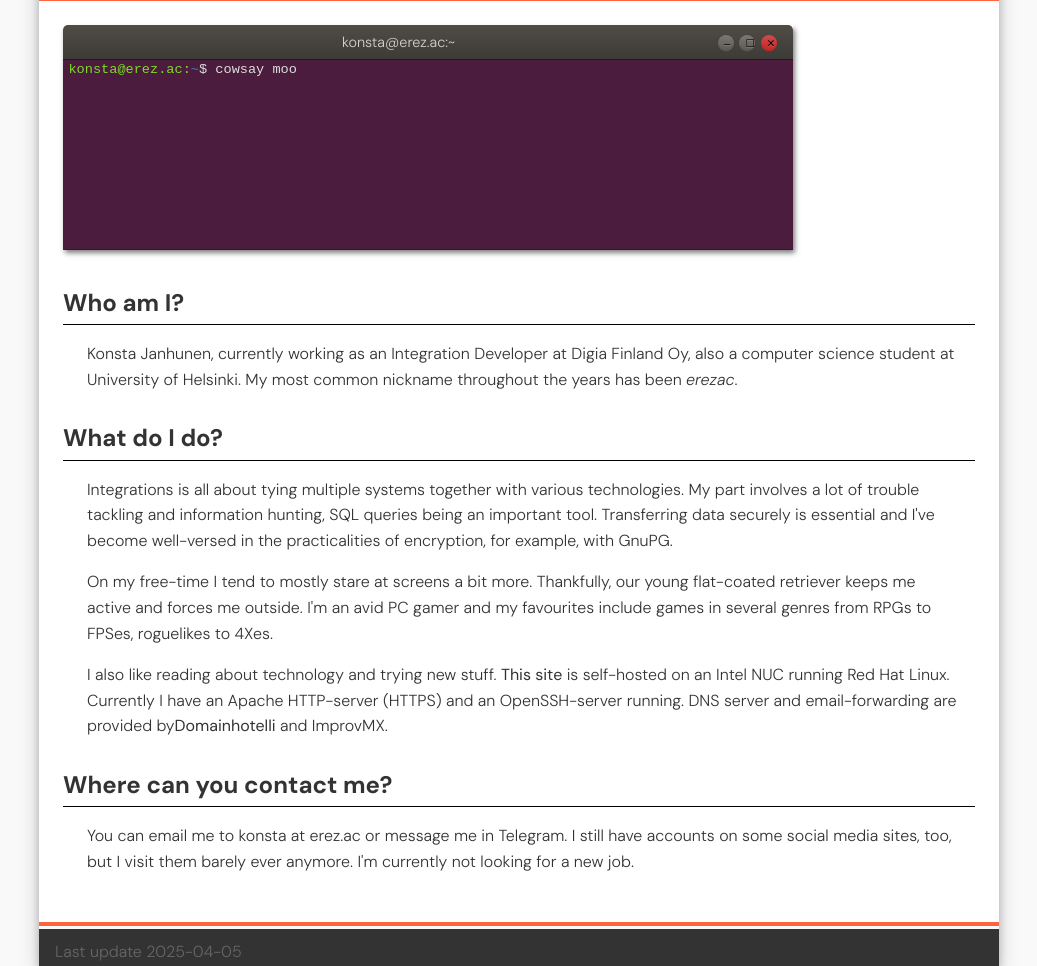
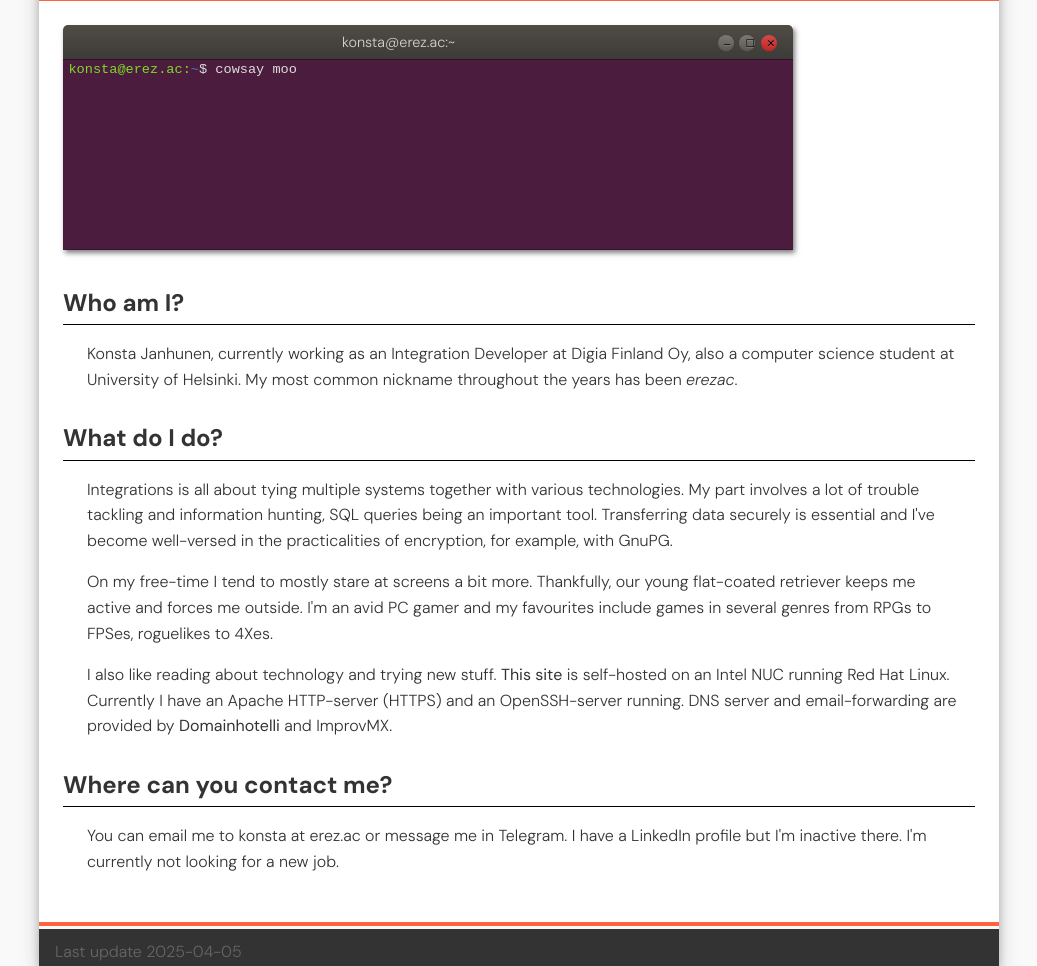
Before and after one commit to kvjanhun/web, a plain HTML site: page index.html in a window 1280 px wide. Shown: the part 94-1060 px from the top of the page, without its empty margins (121-1158 px from the left). Drawn offline with Linux system fonts and the light colour scheme.

Commit message:
Update text content

```diff
--- a/index.html
+++ b/index.html
@@ -59,13 +59,16 @@
                     keeps me active and forces me outside. I'm an avid PC gamer and my favourites include games in several genres from
                     RPGs to FPSes, roguelikes to 4Xes.</p>
                     <p>I also like reading about technology and trying new stuff. <a href="https://github.com/kvjanhun/web">This site</a>
-                    is self-hosted on an Intel NUC running Red Hat Linux. Currently I have an Apache HTTP-server (HTTPS) and an OpenSSH-server running. DNS server and email-forwarding are provided by<a href="https://www.domainhotelli.fi/domain/nimipalvelu-dns">Domainhotelli</a> and ImprovMX.</p>
+                    is self-hosted on an Intel NUC running Red Hat Linux. Currently I have an Apache HTTP-server (HTTPS) and an
+                    OpenSSH-server running. DNS server and email-forwarding are provided by
+                    <a href="https://www.domainhotelli.fi/domain/nimipalvelu-dns">Domainhotelli</a> and ImprovMX.</p>
                 </div>
             </div>
             <div class="text_block" id="where">
                 <h2>Where can you contact me?</h2>
                 <div class="content">
-                    <p>You can email me to konsta at erez.ac or message me in Telegram. I still have accounts on some social media sites, too, but I visit them barely ever anymore. I'm currently not looking for a new job.</p>
+                    <p>You can email me to konsta at erez.ac or message me in Telegram. I have a LinkedIn profile but I'm inactive there.
+                    I'm currently not looking for a new job.</p>
                 </div>
             </div>
         </div>
```
